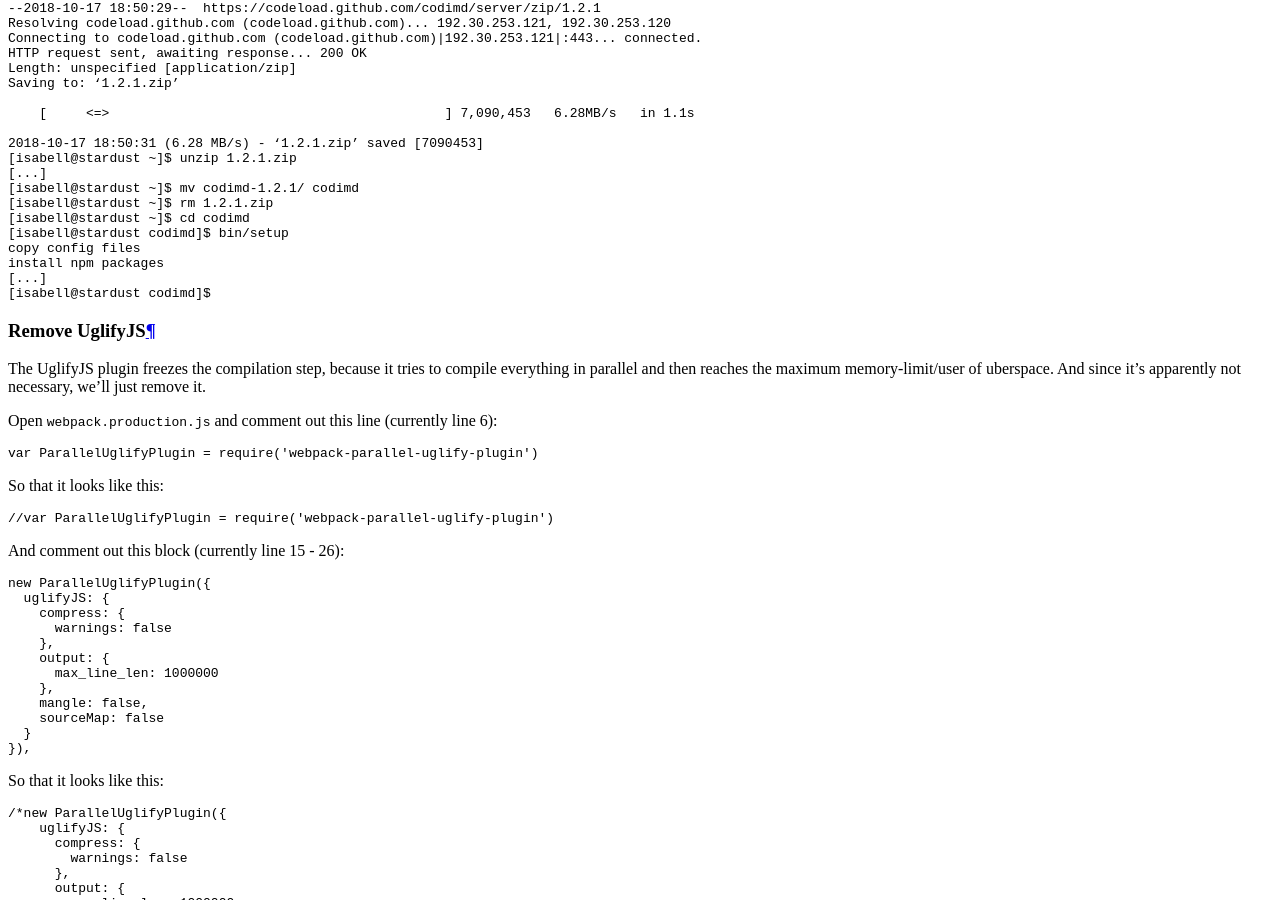
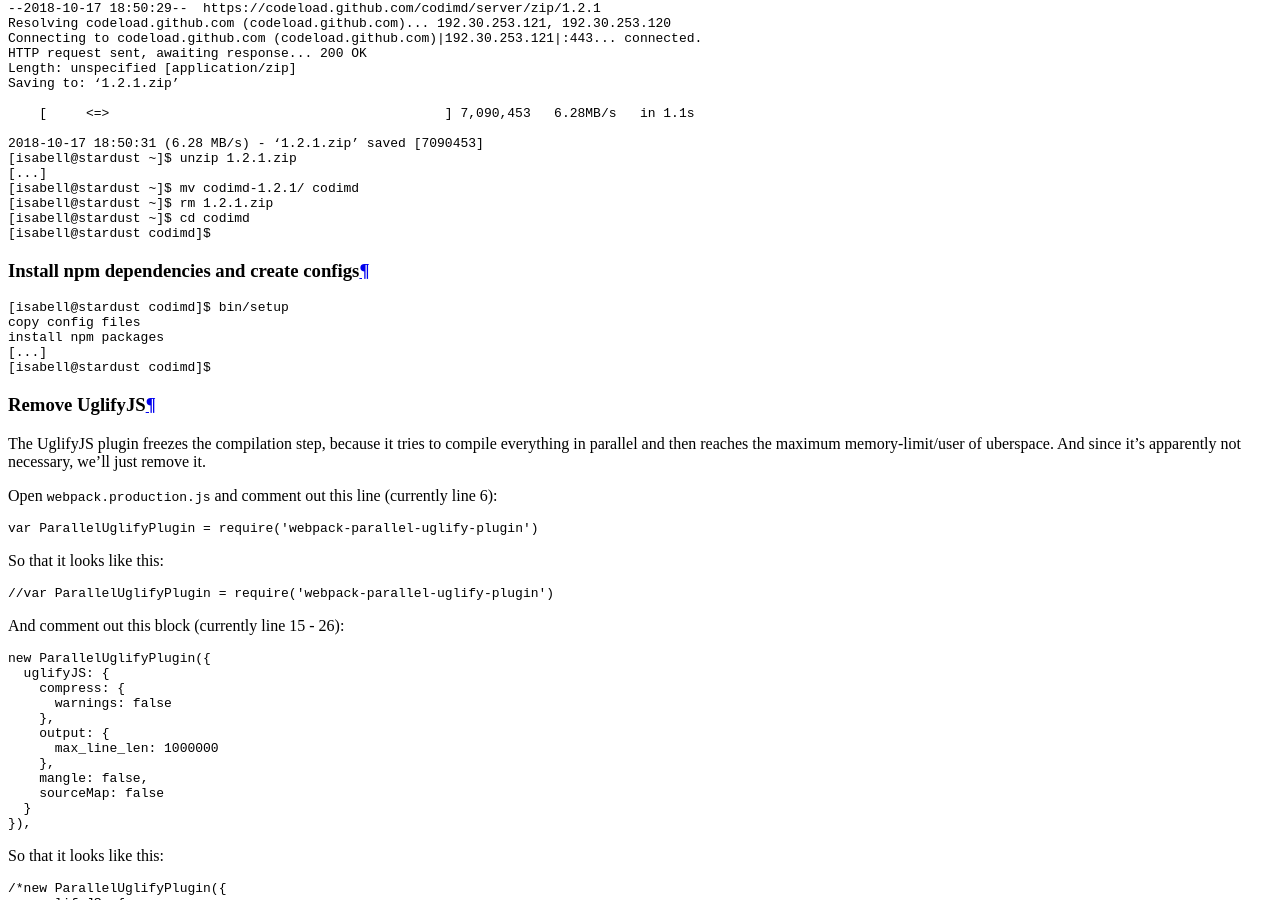
Before and after one commit to Uberspace/lab, a Sphinx documentation site: the page built from source/guide_codimd.rst, in a window 1280 px wide and 900 px high, scrolled down 3695 px. Built offline with Sphinx 7.4.7 and the Read the Docs theme 2.0.0, drawn with Linux system fonts in a browser that asks for light colours; some of the changed text lies outside the part shown.

Commit message:
[CodiMD] Improve structure

```diff
--- a/source/guide_codimd.rst
+++ b/source/guide_codimd.rst
@@ -98,6 +98,13 @@
   [isabell@stardust ~]$ mv codimd-1.2.1/ codimd
   [isabell@stardust ~]$ rm 1.2.1.zip
   [isabell@stardust ~]$ cd codimd
+  [isabell@stardust codimd]$
+
+Install npm dependencies and create configs
+-------------------------------------------
+
+.. code-block:: console
+
   [isabell@stardust codimd]$ bin/setup
   copy config files
   install npm packages
@@ -306,7 +313,11 @@
 Finishing installation
 ======================
 
+Register our new service and start it
+-------------------------------------
+
 .. include:: includes/supervisord.rst
+
 
 Add a user
 ----------
```
